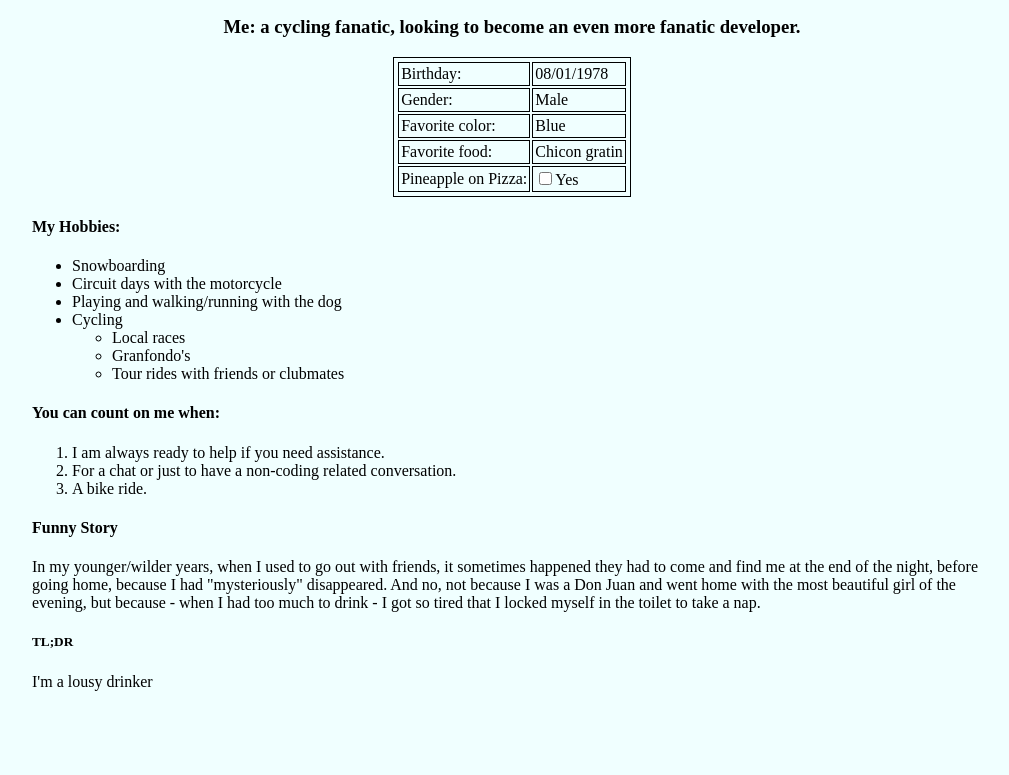
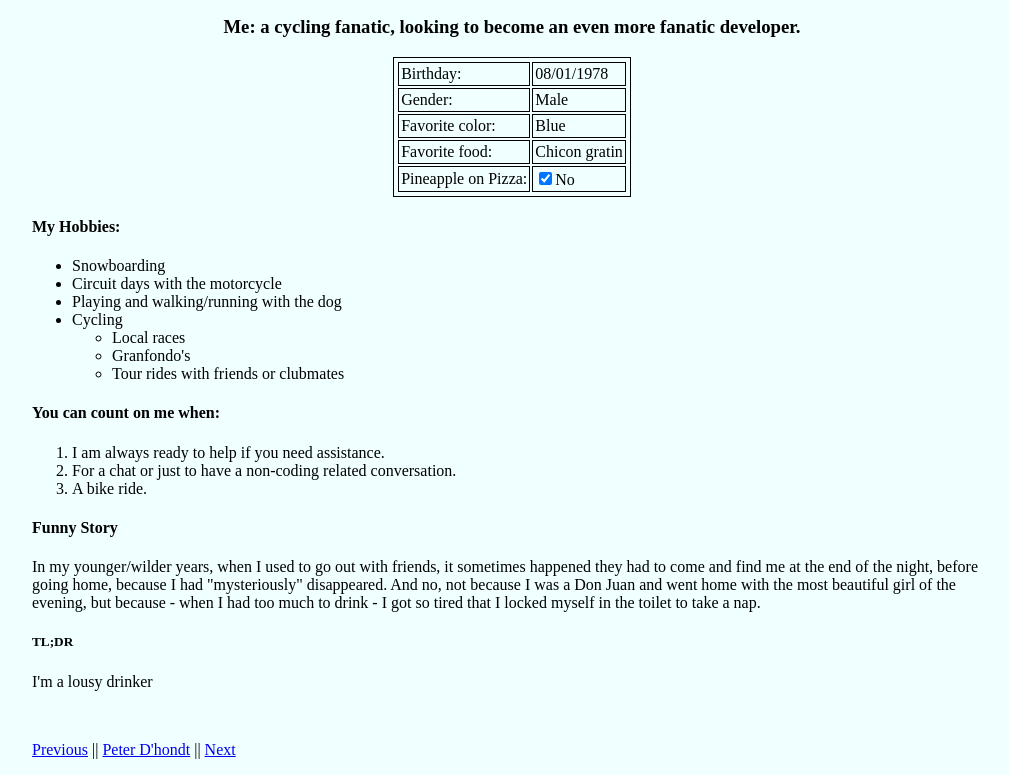
Before and after one commit to pdhondt/html-introduction, a plain HTML site: page index.html in a window 1280 px wide. Shown: the part 522-1297 px from the top of the page, without its empty margins (128-1137 px from the left). Before the commit the page ends 1229 px from the top, so only its background shows below. Drawn offline with Linux system fonts and the light colour scheme.

Commit message:
final versions

```diff
--- a/index.html
+++ b/index.html
@@ -8,6 +8,7 @@
 <body>
 
     <div class="page">
+
     <h1>Peter D'hondt</h1>
 
     <h4>"The greatest glory in living lies not in never falling, but in rising every time we fall." - Nelson Mandela</h4>
@@ -35,7 +36,7 @@
         </tr>
         <tr>
             <td>Pineapple on Pizza:</td>
-            <td><input type="checkbox" name="option1" />Yes</td>
+            <td><input type="checkbox" checked />No</td>
         </tr>
     </table>
 
@@ -68,8 +69,13 @@
     <h5>TL;DR</h5>
         <p>I'm a lousy drinker</p>
 
+    <br />
 
-
+    <p>
+        <a href="https://paul-ducky.github.io/html-introduction/">Previous</a> ||
+        <a href="index.html">Peter D'hondt</a> ||
+        <a href="https://pradeeplakhera.github.io/html-introduction/">Next</a>
+    </p>
 
     </div>
 </body>
--- a/style.css
+++ b/style.css
@@ -4,7 +4,7 @@
 }
 
 body {
-    background-color: azure;
+    background-color: #f0ffff;
 }
 
 table, tr, td {
```
